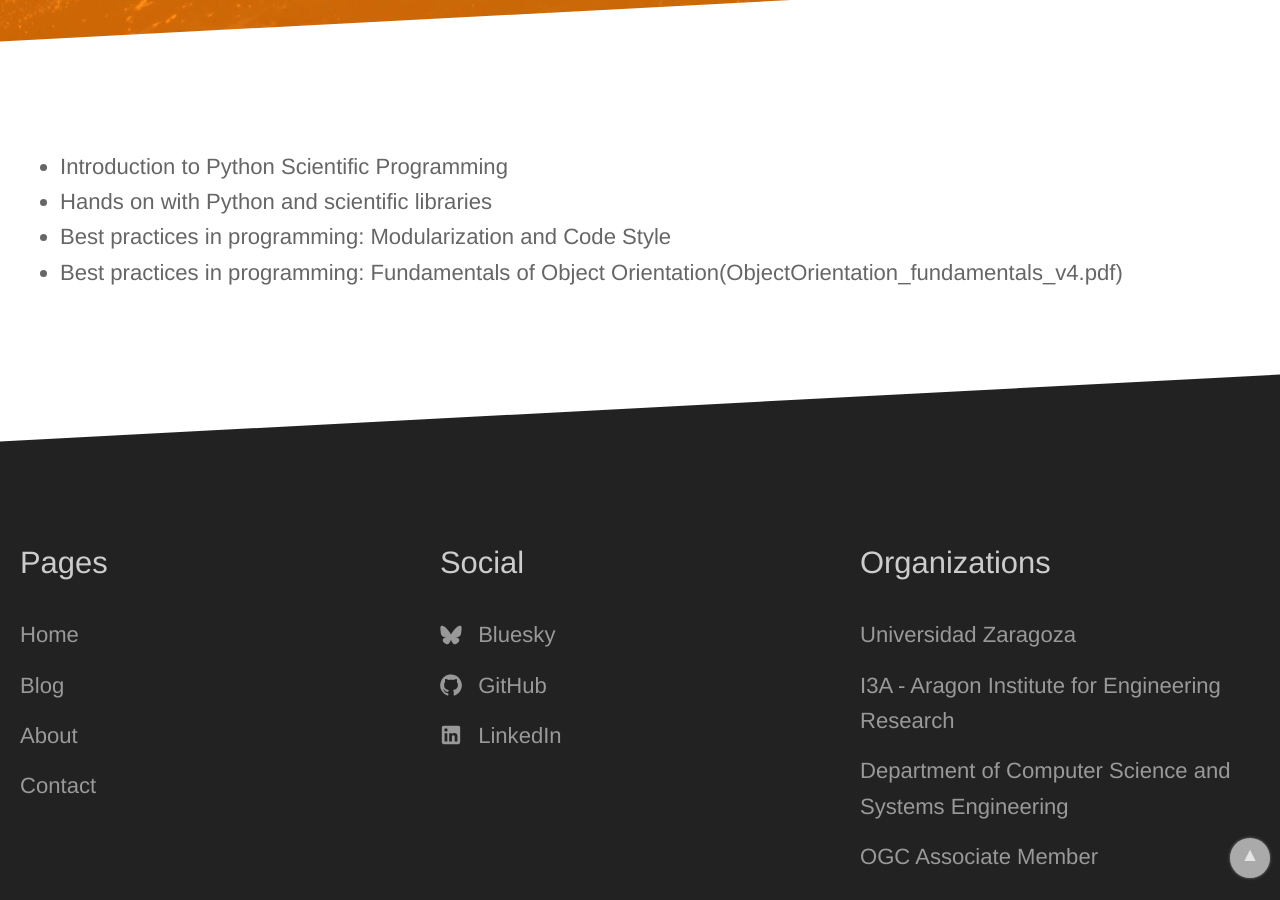
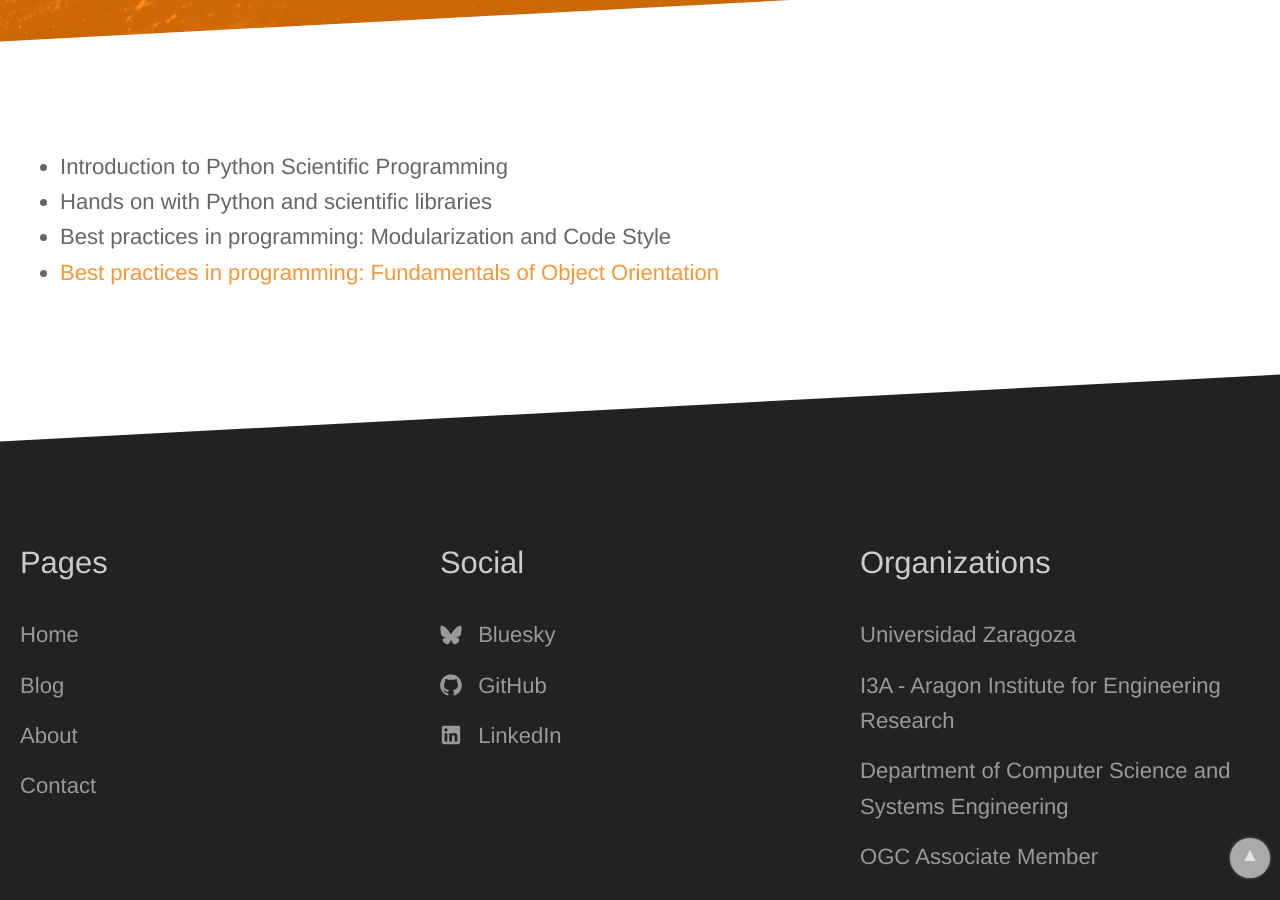
Before and after one commit to IAAA-Lab/IAAA-Lab.github.io, a Jekyll site: the page built from courses/2026-RESCUER/index.md, in a window 1280 px wide and 900 px high, scrolled down 446 px. Built offline with Jekyll 4.4.1, drawn with Linux system fonts in a browser that asks for light colours.

Commit message:
Update index.md

```diff
--- a/courses/2026-RESCUER/index.md
+++ b/courses/2026-RESCUER/index.md
@@ -7,4 +7,4 @@ layout: post
 - Introduction to Python Scientific Programming
 - Hands on with Python and scientific libraries
 - Best practices in programming: Modularization and Code Style
-- Best practices in programming: Fundamentals of Object Orientation(ObjectOrientation_fundamentals_v4.pdf)
+- [Best practices in programming: Fundamentals of Object Orientation](ObjectOrientation_fundamentals_v4.pdf)
```
